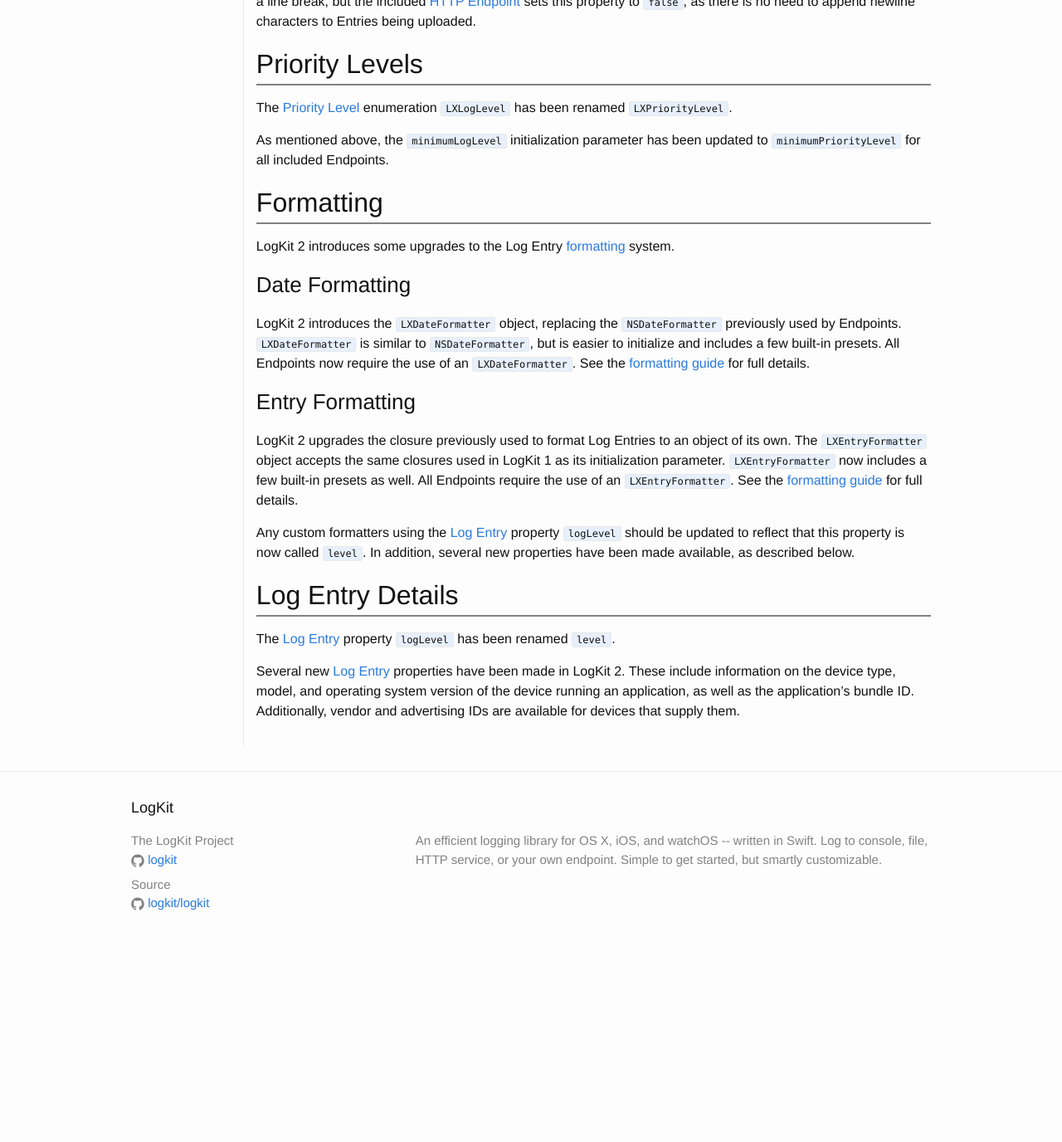
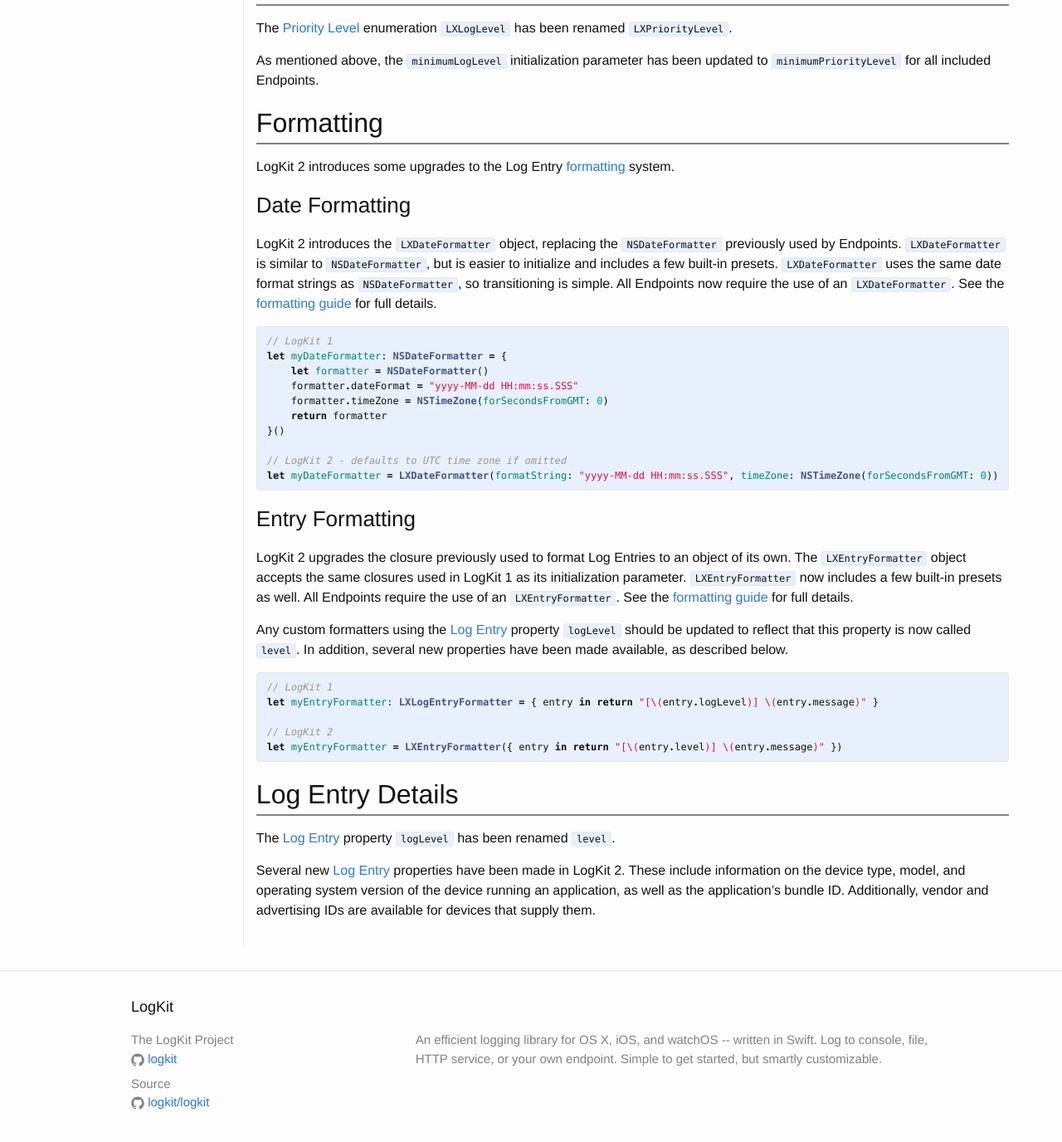
Before and after one commit to Conoize/logkit.github.io, a Jekyll site: the page built from _docs/2.0/migration.md, in a window 1280 px wide and 1400 px high, scrolled down 2434 px. Shown: the top 1376 px of the window at 83% size. Built offline with Jekyll 4.4.1, drawn with Linux system fonts in a browser that asks for light colours; before the commit the page ends 3594 px from its top, so only the background shows below that.

Commit message:
Add formatter migration examples

```diff
--- a/_docs/2.0/migration.md
+++ b/_docs/2.0/migration.md
@@ -98,13 +98,34 @@ LogKit 2 introduces some upgrades to the Log Entry [formatting][formatting] syst
 
 ### Date Formatting
 
-LogKit 2 introduces the `LXDateFormatter` object, replacing the `NSDateFormatter` previously used by Endpoints. `LXDateFormatter` is similar to `NSDateFormatter`, but is easier to initialize and includes a few built-in presets. All Endpoints now require the use of an `LXDateFormatter`. See the [formatting guide][date-formatting] for full details.
+LogKit 2 introduces the `LXDateFormatter` object, replacing the `NSDateFormatter` previously used by Endpoints. `LXDateFormatter` is similar to `NSDateFormatter`, but is easier to initialize and includes a few built-in presets. `LXDateFormatter` uses the same date format strings as `NSDateFormatter`, so transitioning is simple. All Endpoints now require the use of an `LXDateFormatter`. See the [formatting guide][date-formatting] for full details.
+
+{% highlight swift %}
+// LogKit 1
+let myDateFormatter: NSDateFormatter = {
+    let formatter = NSDateFormatter()
+    formatter.dateFormat = "yyyy-MM-dd HH:mm:ss.SSS"
+    formatter.timeZone = NSTimeZone(forSecondsFromGMT: 0)
+    return formatter
+}()
+
+// LogKit 2 - defaults to UTC time zone if omitted
+let myDateFormatter = LXDateFormatter(formatString: "yyyy-MM-dd HH:mm:ss.SSS", timeZone: NSTimeZone(forSecondsFromGMT: 0))
+{% endhighlight %}
 
 ### Entry Formatting
 
 LogKit 2 upgrades the closure previously used to format Log Entries to an object of its own. The `LXEntryFormatter` object accepts the same closures used in LogKit 1 as its initialization parameter. `LXEntryFormatter` now includes a few built-in presets as well. All Endpoints require the use of an `LXEntryFormatter`. See the [formatting guide][entry-formatting] for full details.
 
 Any custom formatters using the [Log Entry][entries] property `logLevel` should be updated to reflect that this property is now called `level`. In addition, several new properties have been made available, as described below.
+
+{% highlight swift %}
+// LogKit 1
+let myEntryFormatter: LXLogEntryFormatter = { entry in return "[\(entry.logLevel)] \(entry.message)" }
+
+// LogKit 2
+let myEntryFormatter = LXEntryFormatter({ entry in return "[\(entry.level)] \(entry.message)" })
+{% endhighlight %}
 
 
 ## Log Entry Details
```
